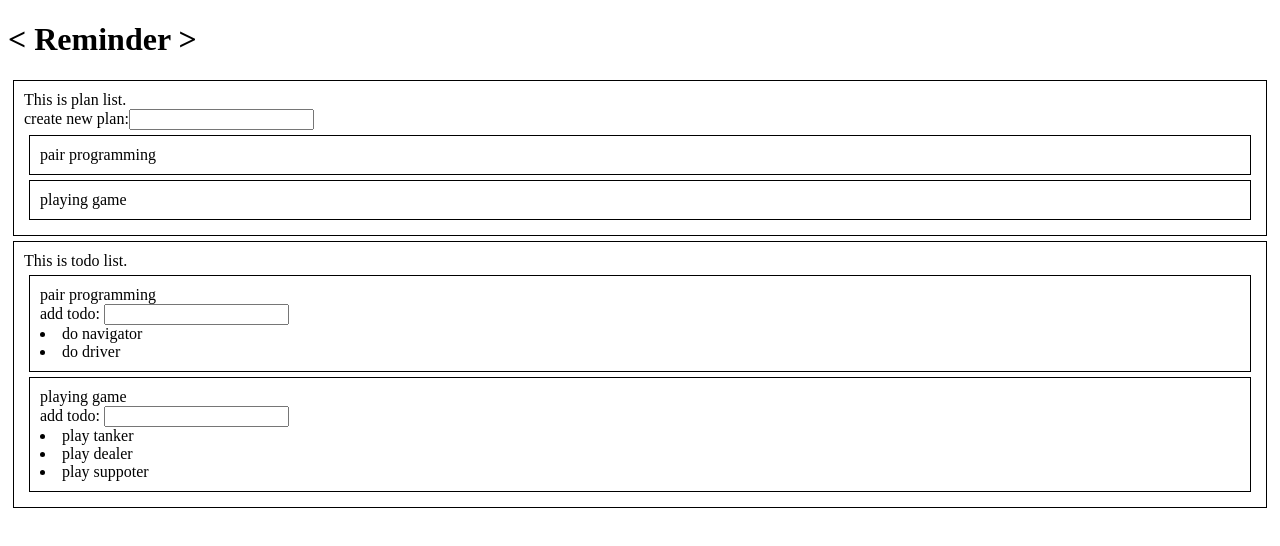
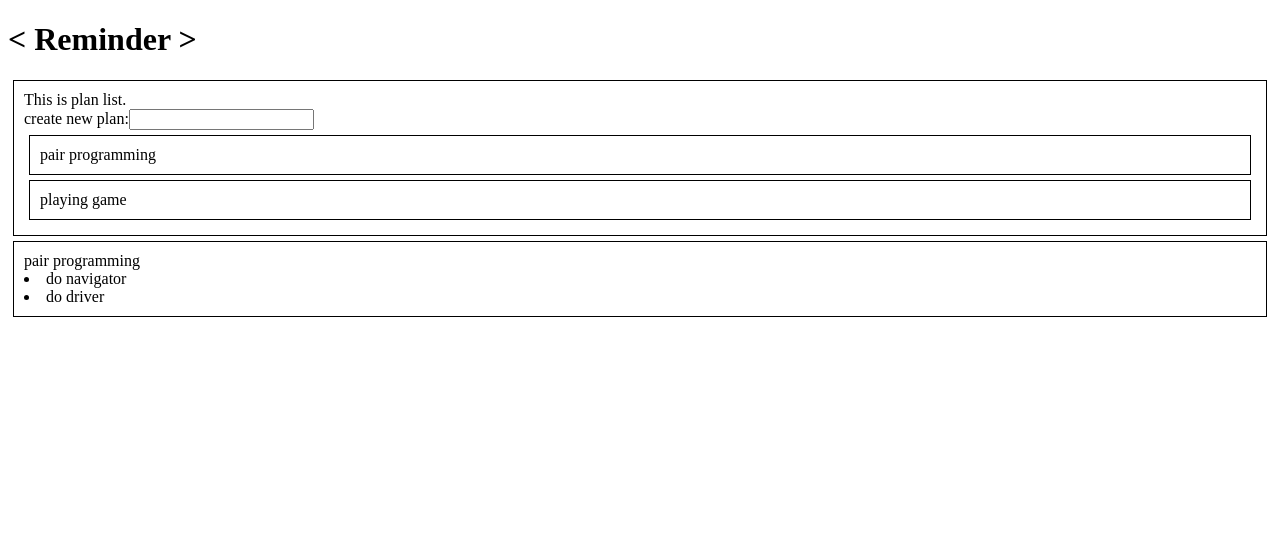
Before and after one commit to lostin185/im-sprint-soloreact, a React (Create React App) app: page / in a window 1280 px wide. Both pictures are taken after a click on the element "pair programming". Shown: the top 546 px of the page. Built offline with nearby package versions, Linux system fonts and the light colour scheme.

Commit message:
1007 1051

```diff
--- a/src/components/TodoList.js
+++ b/src/components/TodoList.js
@@ -1,15 +1,27 @@
 import React from 'react';
-import TodoListEntry from './TodoListEntry'
 
 const TodoList = (props) => {
-  return (
-    <div className="frame">
-      This is todo list.
-      {props.data.schedule.map(
-        (item) => (<TodoListEntry todos={item} key={item.scheduleKey}/>)
-      )}
-    </div>
-  )
+
+  if (!props.selected) {
+    return <div className="frame">Plan not selected</div>
+  }
+
+  for (let i = 0; i < props.data.schedule.length; i++) {
+    if (props.data.schedule[i].scheduleName === props.selected) {
+      return (
+        <div className="frame">
+          <div>
+            {props.selected}
+          </div>
+          { // JSX start
+            props.data.schedule[i].todo.map(
+            (item) => <li key={item.todoKey}>{item.name}</li>
+            )
+          }
+        </div>
+      )
+    }
+  }
 }
 
 export default TodoList;
--- a/src/components/TodoListEntry.js
+++ /dev/null
@@ -1,21 +0,0 @@
-import React from 'react';
-
-const TodoListEntry = (props) => {
-  return (
-    <div className="frame">
-      <div>
-        {props.todos.scheduleName}
-      </div>
-      <div>
-        add todo: <input/>
-      </div>
-      <div>
-        {props.todos.todo.map(
-          (item) => (<li key={item.todoKey}>{item.name}</li>)
-        )}
-      </div>
-    </div>
-  )
-}
-
-export default TodoListEntry;
```
